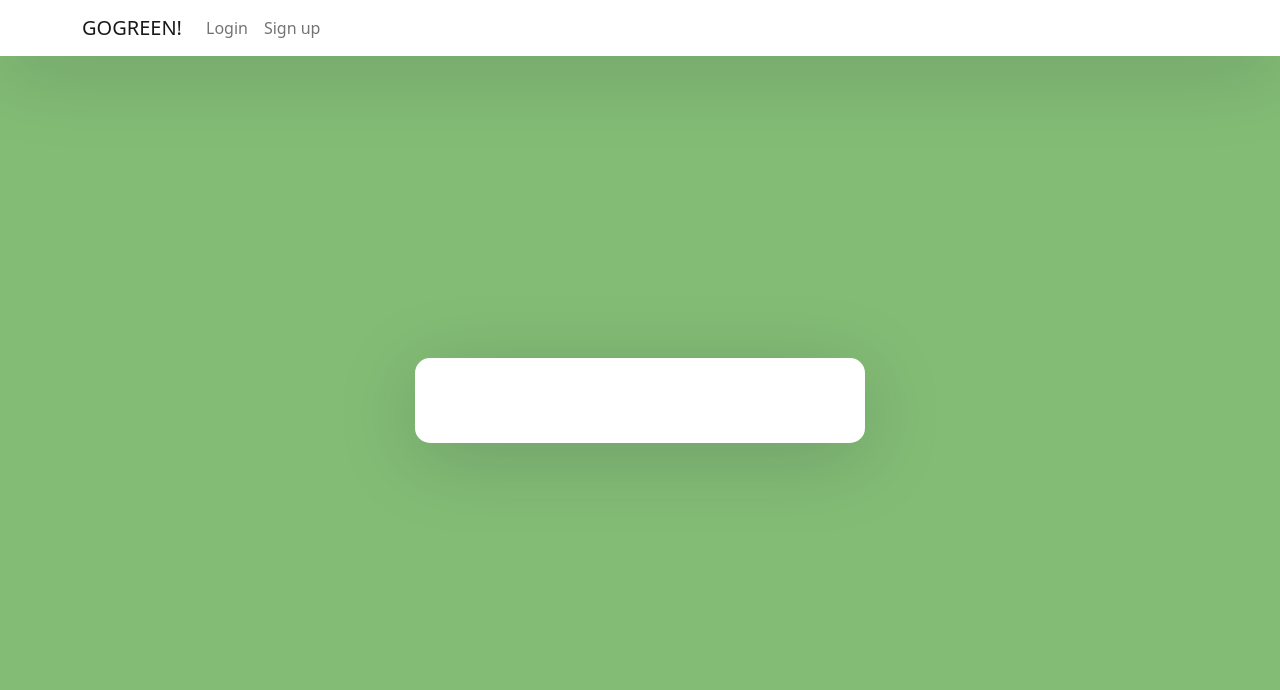
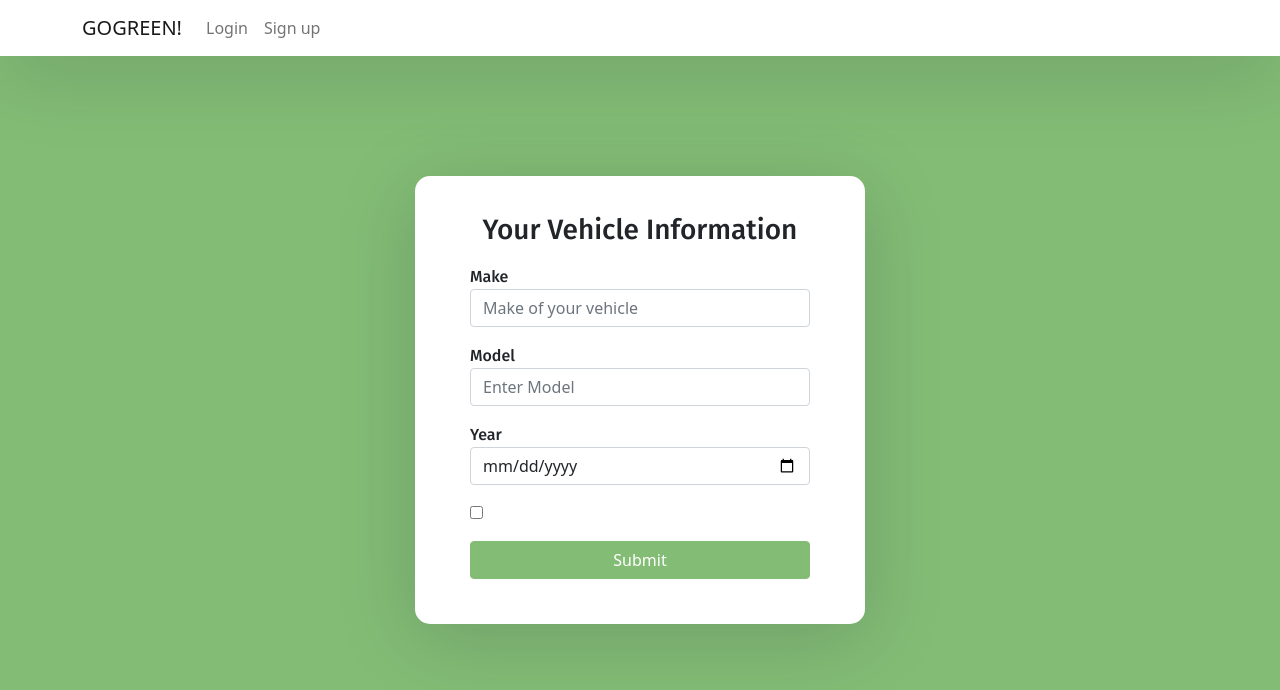
Before and after one commit to Billy-Night/Hackathon-1, a React (Create React App) app: page /vehicle-information in a window 1280 px wide. Shown: the top 690 px of the page. Built offline with nearby package versions, Linux system fonts and the light colour scheme.

Commit message:
changed class component to function component

```diff
--- a/src/App.js
+++ b/src/App.js
@@ -2,8 +2,9 @@ import React from 'react'
 import '../node_modules/bootstrap/dist/css/bootstrap.min.css'
 import './App.css'
 import { BrowserRouter as Router, Routes, Route, Link } from 'react-router-dom'
-import Login from './components/login.component'
+import Login from './components/Login'
 import SignUp from './components/signup.component'
+import VehicleInformation from './components/VehicleInformation'
 
 
 function App() {
@@ -37,6 +38,7 @@ function App() {
               <Route exact path="/" element={<Login />} />
               <Route path="/sign-in" element={<Login />} />
               <Route path="/sign-up" element={<SignUp />} />
+              <Route path="/vehicle-information" element={<VehicleInformation />} />
             </Routes>
           </div>
         </div>
--- /dev/null
+++ b/src/components/Login.js
@@ -0,0 +1,57 @@
+import React, { Component } from 'react'
+// import { useNavigate } from 'react-router-dom';
+
+// const navigate = useNavigate();
+
+
+// const handleSignIn = () => (
+//   navigate('/vehicle-information')
+// );
+
+const Login = () => {
+
+  return (
+  <div>
+      <form>
+        <h3>Sign In</h3>
+        <div className="mb-3">
+          <label>Email address</label>
+          <input
+            type="email"
+            className="form-control"
+            placeholder="Enter email"
+          />
+        </div>
+        <div className="mb-3">
+          <label>Password</label>
+          <input
+            type="password"
+            className="form-control"
+            placeholder="Enter password"
+          />
+        </div>
+        <div className="mb-3">
+          <div className="custom-control custom-checkbox">
+            <input
+              type="checkbox"
+              className="custom-control-input"
+              id="customCheck1"
+            />
+            <label className="custom-control-label" htmlFor="customCheck1">
+              Remember me
+            </label>
+          </div>
+        </div>
+        <div className="d-grid">
+          <button  type="submit" className="btn btn-primary">
+            Submit
+          </button>
+        </div>
+        <p className="forgot-password text-right">
+          Forgot <a href="#">password?</a>
+        </p>
+      </form>
+    </div>
+  )}
+
+  export default Login;
--- a/src/components/login.component.js
+++ b/src/components/VehicleInformation.jsx
@@ -1,23 +1,34 @@
 import React, { Component } from 'react'
-export default class Login extends Component {
+
+export default class VehicleInformation extends Component {
+
   render() {
+
     return (
       <form>
-        <h3>Sign In</h3>
+        <h3>Your Vehicle Information</h3>
         <div className="mb-3">
-          <label>Email address</label>
+          <label>Make</label>
           <input
-            type="email"
+            type="text"
             className="form-control"
-            placeholder="Enter email"
+            placeholder="Make of your vehicle"
           />
         </div>
         <div className="mb-3">
-          <label>Password</label>
+          <label>Model</label>
           <input
-            type="password"
+            type="text"
             className="form-control"
-            placeholder="Enter password"
+            placeholder="Enter Model"
+          />
+        </div>
+        <div className="mb-3">
+          <label>Year</label>
+          <input
+            type="date"
+            className="form-control"
+            placeholder="Enter Model"
           />
         </div>
         <div className="mb-3">
@@ -27,9 +38,6 @@ export default class Login extends Component {
               className="custom-control-input"
               id="customCheck1"
             />
-            <label className="custom-control-label" htmlFor="customCheck1">
-              Remember me
-            </label>
           </div>
         </div>
         <div className="d-grid">
@@ -37,9 +45,6 @@ export default class Login extends Component {
             Submit
           </button>
         </div>
-        <p className="forgot-password text-right">
-          Forgot <a href="#">password?</a>
-        </p>
       </form>
     )
   }
```
Also changed, not shown: src/logo.svg (added), 1 other file (tests, documents, lock files or other folders).
